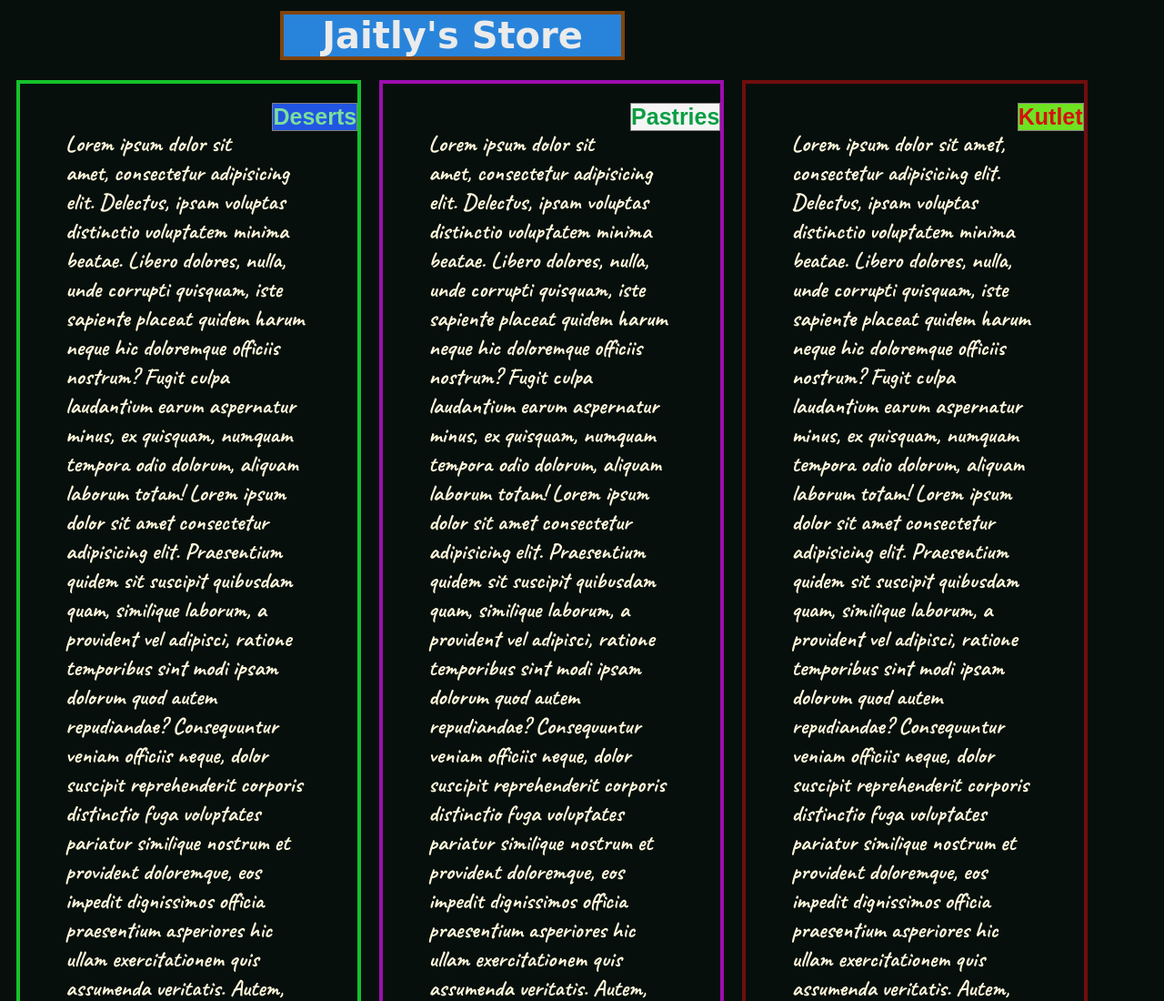
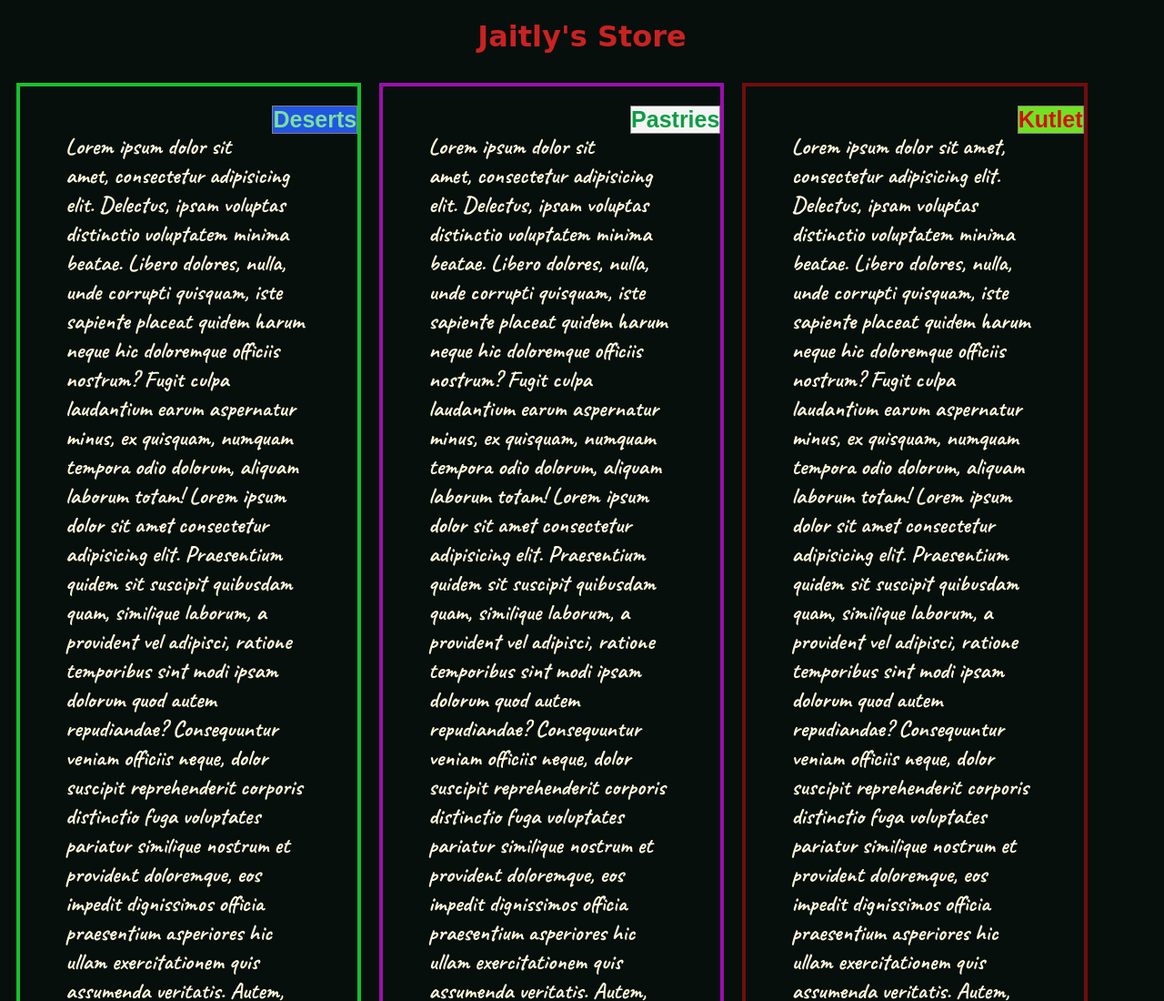
Before and after one commit to shivanshjaitly/Coursera-test, a plain HTML site: page Module2/index.html in a window 1280 px wide. Shown: the top 1100 px of the page at 91% size. Drawn offline with Linux system fonts and the light colour scheme; a web font is replaced by a local one.

Commit message:
Module2 Assignment

```diff
--- a/Module2/index.css
+++ b/Module2/index.css
@@ -11,17 +11,12 @@ body{
     background-color: rgb(7, 15, 12);
 }
 h1{
-    color: rgb(235, 235, 235);
+    color: rgb(202, 34, 34);
     text-align: center ;
-    background-color: rgb(40, 132, 218);
-    width: 30%;
-    height: 50%;
-    justify-content: center;
-    font-size: 40px;
 
-    margin: 12px 300px;
+
     font-family: 'Merienda One', cursive;
-    border: 4px solid rgb(128, 68, 11);
+
 
 }
 .deserts{
--- a/Module2/index.html
+++ b/Module2/index.html
@@ -14,8 +14,9 @@
 
 </head>
 <body>
+    <h1>Jaitly's Store</h1>
     <div class="container"></div>
-        <h1>Jaitly's Store</h1>
+
         <div id="box1">
             <h2 class="deserts">Deserts</h2>
             <p>Lorem ipsum dolor sit amet, consectetur adipisicing elit. Delectus, ipsam voluptas distinctio voluptatem minima beatae. Libero dolores, nulla, unde corrupti quisquam, iste sapiente placeat quidem harum neque hic doloremque officiis nostrum? Fugit culpa laudantium earum aspernatur minus, ex quisquam, numquam tempora odio dolorum, aliquam laborum totam! Lorem ipsum dolor sit amet consectetur adipisicing elit. Praesentium quidem sit suscipit quibusdam quam, similique laborum, a provident vel adipisci, ratione temporibus sint modi ipsam dolorum quod autem repudiandae? Consequuntur veniam officiis neque, dolor suscipit reprehenderit corporis distinctio fuga voluptates pariatur similique nostrum et provident doloremque, eos impedit dignissimos officia praesentium asperiores hic ullam exercitationem quis assumenda veritatis. Autem, totam.</p>
```
